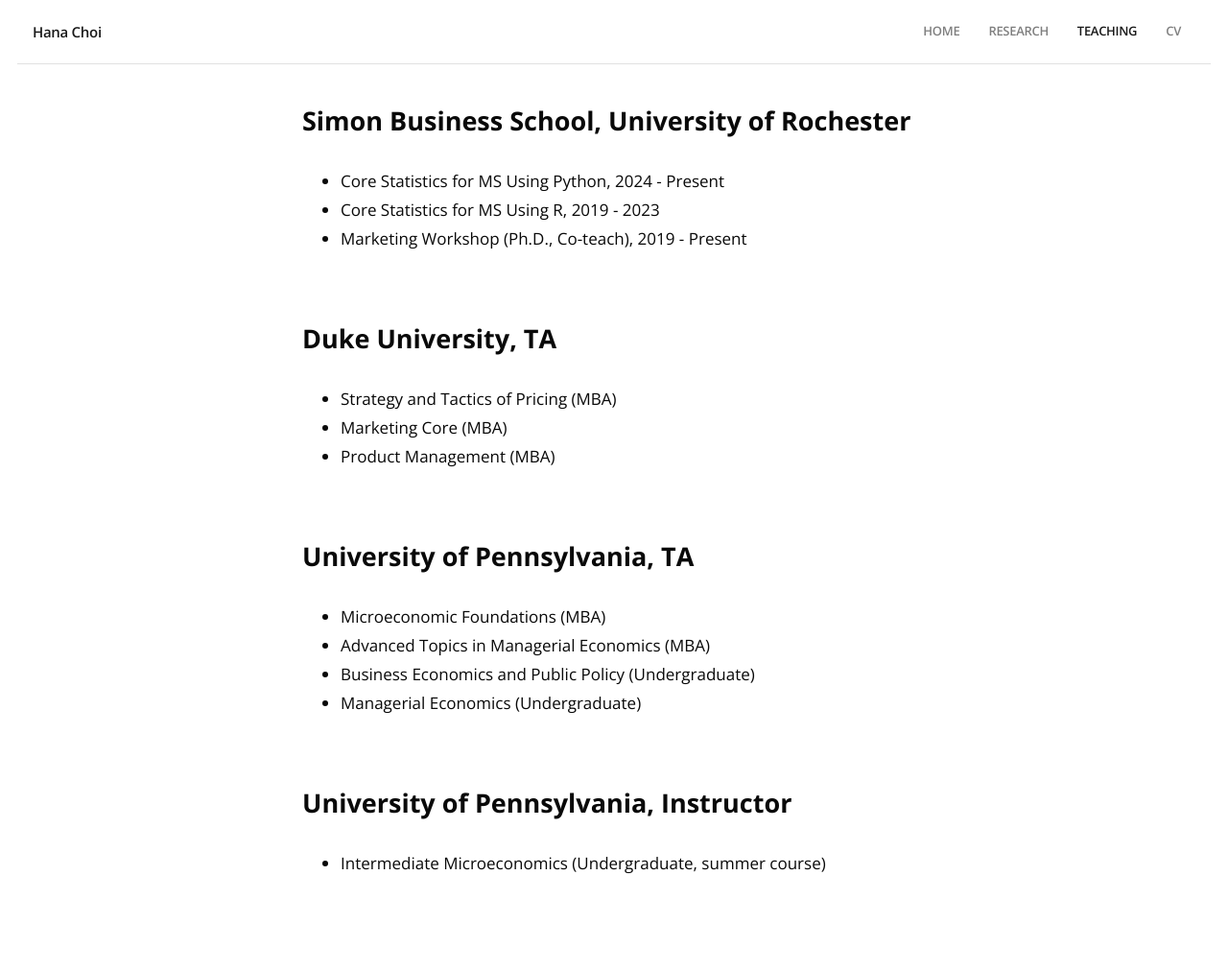
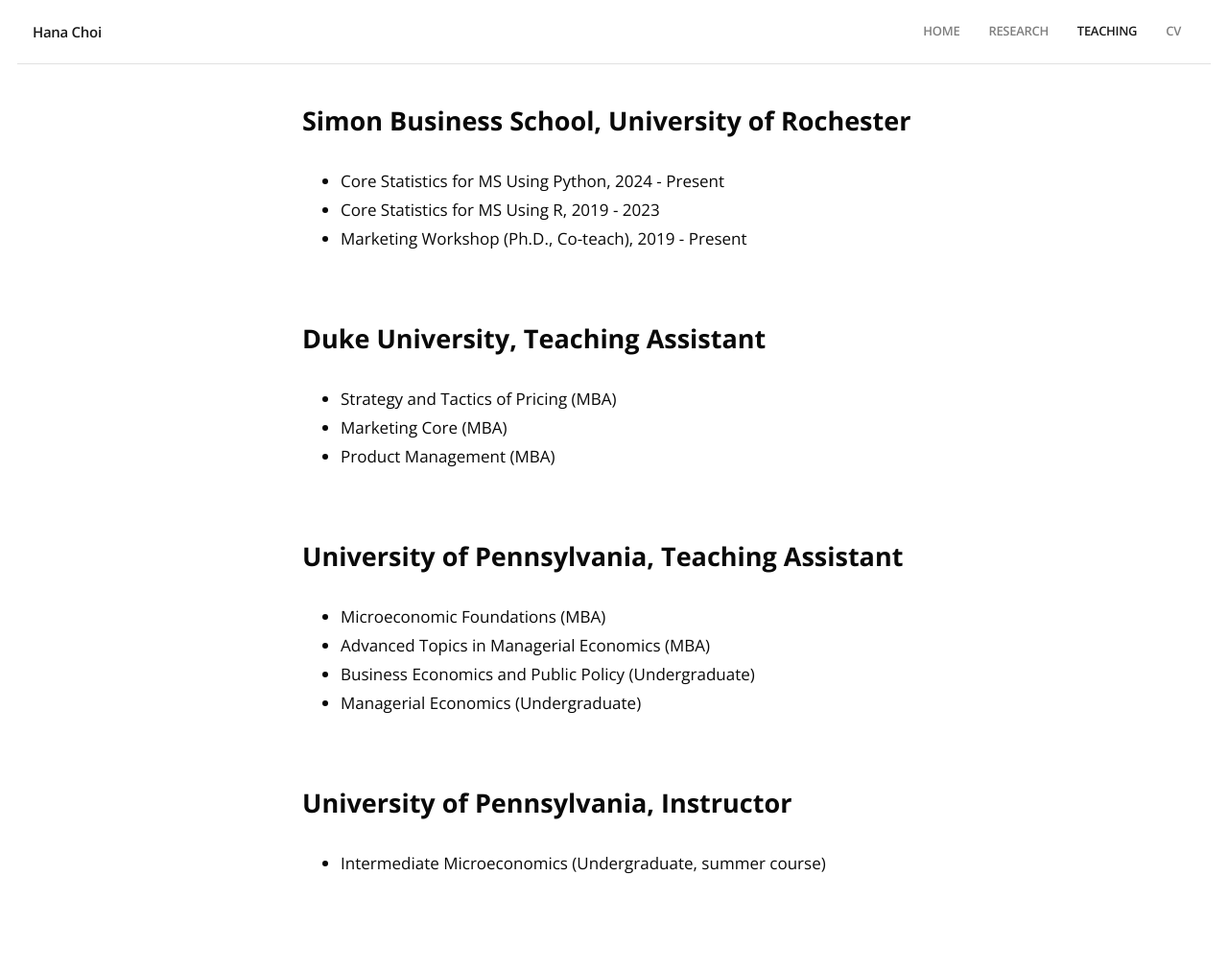
Before and after one commit to hanachoi/hanachoi.github.io, a Jekyll site: the page built from teaching.html, in a window 1280 px wide. Shown: the whole page at 96% size. Built offline with Jekyll 4.4.1, drawn with Linux system fonts in a browser that asks for light colours; some web fonts are replaced.

Commit message:
Update teaching.html

```diff
--- a/teaching.html
+++ b/teaching.html
@@ -16,7 +16,7 @@
       </div>
     </div>
     <div class="post">
-      <div class="post__title">Duke University, TA</div>
+      <div class="post__title">Duke University, Teaching Assistant</div>
       <div class="post__content">
         <ul>
           <li>Strategy and Tactics of Pricing (MBA)</li>
@@ -26,7 +26,7 @@
       </div>
     </div>
     <div class="post">
-      <div class="post__title">University of Pennsylvania, TA</div>
+      <div class="post__title">University of Pennsylvania, Teaching Assistant</div>
       <div class="post__content">
         <ul>
           <li>Microeconomic Foundations (MBA)</li>
```
